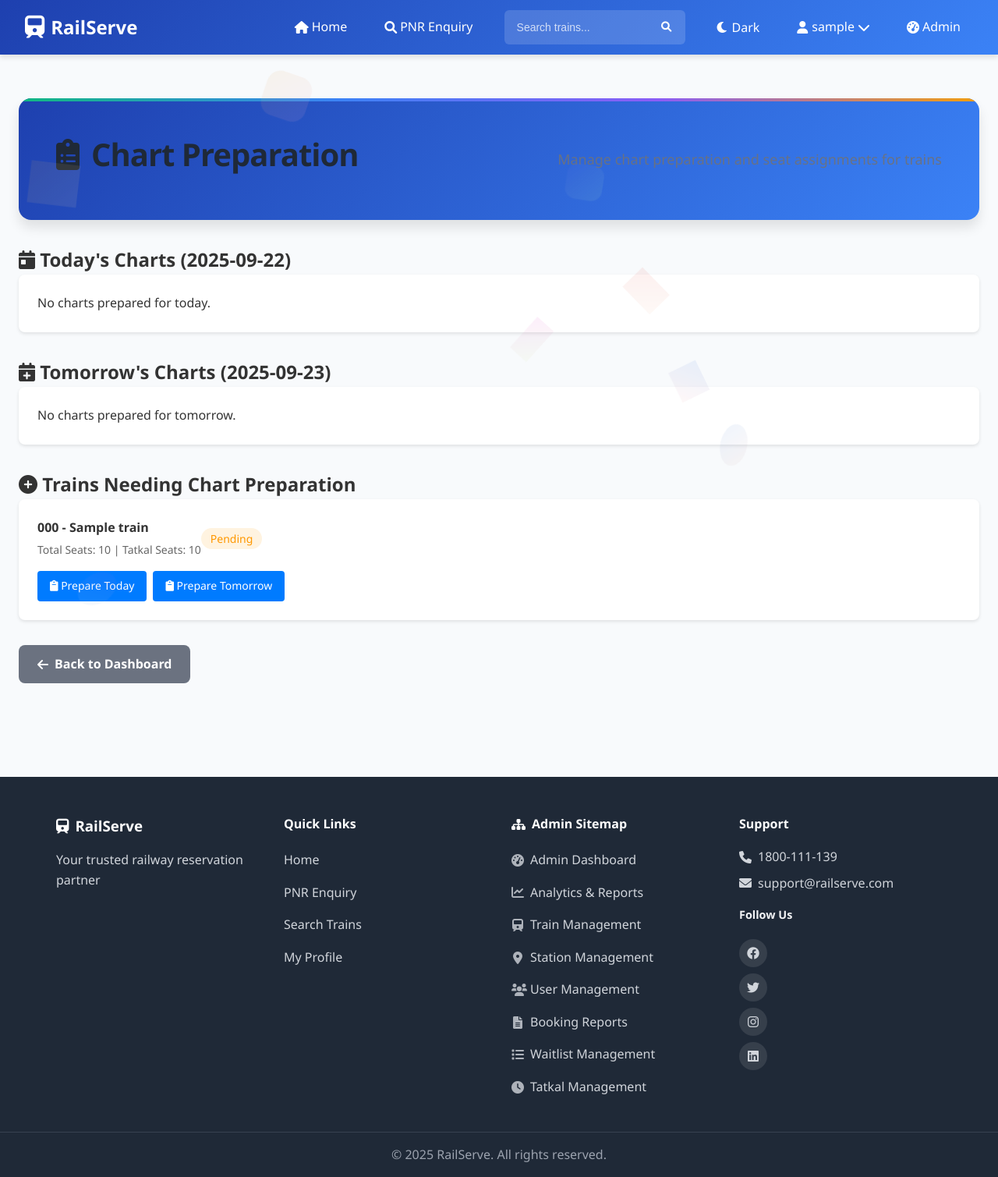
After one commit to Hemanth509h/RailServe, a Flask app: page /admin/chart_preparation in a window 1280 px wide. The commit adds this page. Shown: the whole page at 78% size. Run offline with Flask 3, Linux system fonts and the light colour scheme; a user stored in the database is signed in; tables that the repository leaves empty hold one stand-in row (values such as "Sample post").

Commit message:
Add chart preparation functionality and improve group seat allocation
Implement chart preparation feature for admin, including manual preparation and finalization. Enhance seat allocation logic to better coordinate seating for group bookings by assigning them to the same coach.

Replit-Commit-Author: Agent
Replit-Commit-Session-Id: 27ee42b8-6846-4f2a-81d1-d54d50c054e8
Replit-Commit-Checkpoint-Type: intermediate_checkpoint
Replit-Commit-Screenshot-Url: https://storage.googleapis.com/screenshot-production-us-central1/dd1a2d1c-6d04-4d0b-a565-22eb7e06a80e/27ee42b8-6846-4f2a-81d1-d54d50c054e8/5A4aAy7

```diff
--- /dev/null
+++ b/templates/admin/chart_preparation.html
@@ -0,0 +1,240 @@
+{% extends "base.html" %}
+
+{% block title %}Chart Preparation - Admin{% endblock %}
+
+{% block head %}
+<link rel="stylesheet" href="{{ url_for('static', filename='css/admin.css') }}">
+<style>
+.chart-section {
+    margin-bottom: 2rem;
+}
+
+.chart-card {
+    background: white;
+    border-radius: 8px;
+    padding: 1.5rem;
+    box-shadow: 0 2px 4px rgba(0,0,0,0.1);
+    margin-bottom: 1rem;
+}
+
+.chart-header {
+    display: flex;
+    justify-content: between;
+    align-items: center;
+    margin-bottom: 1rem;
+}
+
+.chart-status {
+    padding: 0.25rem 0.75rem;
+    border-radius: 20px;
+    font-size: 0.875rem;
+    font-weight: 500;
+}
+
+.status-prepared {
+    background-color: #e7f3ff;
+    color: #0066cc;
+}
+
+.status-final {
+    background-color: #e7ffe7;
+    color: #00cc00;
+}
+
+.status-pending {
+    background-color: #fff3e0;
+    color: #ff9800;
+}
+
+.chart-actions {
+    display: flex;
+    gap: 0.5rem;
+}
+
+.btn-prepare, .btn-finalize {
+    padding: 0.5rem 1rem;
+    border: none;
+    border-radius: 4px;
+    text-decoration: none;
+    font-size: 0.875rem;
+    cursor: pointer;
+}
+
+.btn-prepare {
+    background-color: #007bff;
+    color: white;
+}
+
+.btn-finalize {
+    background-color: #28a745;
+    color: white;
+}
+
+.btn-prepare:hover {
+    background-color: #0056b3;
+    text-decoration: none;
+    color: white;
+}
+
+.btn-finalize:hover {
+    background-color: #1e7e34;
+    text-decoration: none;
+    color: white;
+}
+
+.train-info {
+    display: flex;
+    flex-direction: column;
+    gap: 0.25rem;
+}
+
+.train-number {
+    font-weight: bold;
+    color: #333;
+}
+
+.train-name {
+    color: #666;
+    font-size: 0.875rem;
+}
+</style>
+{% endblock %}
+
+{% block content %}
+<div class="admin-container">
+    <div class="admin-header">
+        <h1><i class="fas fa-clipboard-list"></i> Chart Preparation</h1>
+        <p>Manage chart preparation and seat assignments for trains</p>
+    </div>
+
+    <div class="chart-section">
+        <h2><i class="fas fa-calendar-day"></i> Today's Charts ({{ today }})</h2>
+        {% if charts_today %}
+            {% for chart, train in charts_today %}
+                <div class="chart-card">
+                    <div class="chart-header">
+                        <div class="train-info">
+                            <div class="train-number">{{ train.number }} - {{ train.name }}</div>
+                            <div class="train-name">
+                                Journey Date: {{ chart.journey_date.strftime('%Y-%m-%d') }}
+                            </div>
+                        </div>
+                        <div>
+                            <span class="chart-status status-{{ chart.status }}">
+                                {{ chart.status.title() }}
+                            </span>
+                        </div>
+                    </div>
+                    <div class="chart-details">
+                        <p><strong>Chart Prepared:</strong>
+                            {% if chart.chart_prepared_at %}
+                                {{ chart.chart_prepared_at.strftime('%Y-%m-%d %H:%M:%S') }}
+                            {% else %}
+                                Not prepared
+                            {% endif %}
+                        </p>
+                        {% if chart.final_chart_at %}
+                            <p><strong>Final Chart:</strong> {{ chart.final_chart_at.strftime('%Y-%m-%d %H:%M:%S') }}</p>
+                        {% endif %}
+                        <p><strong>Confirmed from Waitlist:</strong> {{ chart.confirmed_from_waitlist or 0 }}</p>
+                        <p><strong>Cancelled Waitlist:</strong> {{ chart.cancelled_waitlist or 0 }}</p>
+                    </div>
+                    <div class="chart-actions">
+                        {% if chart.status != 'final' %}
+                            <a href="{{ url_for('admin.finalize_chart_manual', train_id=train.id, journey_date=chart.journey_date.strftime('%Y-%m-%d')) }}"
+                               class="btn-finalize">
+                                <i class="fas fa-check"></i> Finalize Chart
+                            </a>
+                        {% endif %}
+                    </div>
+                </div>
+            {% endfor %}
+        {% else %}
+            <div class="chart-card">
+                <p>No charts prepared for today.</p>
+            </div>
+        {% endif %}
+    </div>
+
+    <div class="chart-section">
+        <h2><i class="fas fa-calendar-plus"></i> Tomorrow's Charts ({{ tomorrow }})</h2>
+        {% if charts_tomorrow %}
+            {% for chart, train in charts_tomorrow %}
+                <div class="chart-card">
+                    <div class="chart-header">
+                        <div class="train-info">
+                            <div class="train-number">{{ train.number }} - {{ train.name }}</div>
+                            <div class="train-name">
+                                Journey Date: {{ chart.journey_date.strftime('%Y-%m-%d') }}
+                            </div>
+                        </div>
+                        <div>
+                            <span class="chart-status status-{{ chart.status }}">
+                                {{ chart.status.title() }}
+                            </span>
+                        </div>
+                    </div>
+                    <div class="chart-details">
+                        <p><strong>Chart Prepared:</strong>
+                            {% if chart.chart_prepared_at %}
+                                {{ chart.chart_prepared_at.strftime('%Y-%m-%d %H:%M:%S') }}
+                            {% else %}
+                                Not prepared
+                            {% endif %}
+                        </p>
+                        <p><strong>Confirmed from Waitlist:</strong> {{ chart.confirmed_from_waitlist or 0 }}</p>
+                        <p><strong>Cancelled Waitlist:</strong> {{ chart.cancelled_waitlist or 0 }}</p>
+                    </div>
+                </div>
+            {% endfor %}
+        {% else %}
+            <div class="chart-card">
+                <p>No charts prepared for tomorrow.</p>
+            </div>
+        {% endif %}
+    </div>
+
+    <div class="chart-section">
+        <h2><i class="fas fa-plus-circle"></i> Trains Needing Chart Preparation</h2>
+        {% if trains_needing_charts %}
+            {% for train in trains_needing_charts %}
+                <div class="chart-card">
+                    <div class="chart-header">
+                        <div class="train-info">
+                            <div class="train-number">{{ train.number }} - {{ train.name }}</div>
+                            <div class="train-name">
+                                Total Seats: {{ train.total_seats }} | Tatkal Seats: {{ train.tatkal_seats or 0 }}
+                            </div>
+                        </div>
+                        <div>
+                            <span class="chart-status status-pending">
+                                Pending
+                            </span>
+                        </div>
+                    </div>
+                    <div class="chart-actions">
+                        <a href="{{ url_for('admin.prepare_chart_manual', train_id=train.id, journey_date=today.strftime('%Y-%m-%d')) }}"
+                           class="btn-prepare">
+                            <i class="fas fa-clipboard"></i> Prepare Today
+                        </a>
+                        <a href="{{ url_for('admin.prepare_chart_manual', train_id=train.id, journey_date=tomorrow.strftime('%Y-%m-%d')) }}"
+                           class="btn-prepare">
+                            <i class="fas fa-clipboard"></i> Prepare Tomorrow
+                        </a>
+                    </div>
+                </div>
+            {% endfor %}
+        {% else %}
+            <div class="chart-card">
+                <p>All active trains have charts prepared.</p>
+            </div>
+        {% endif %}
+    </div>
+
+    <div class="admin-actions">
+        <a href="{{ url_for('admin.dashboard') }}" class="btn btn-secondary">
+            <i class="fas fa-arrow-left"></i> Back to Dashboard
+        </a>
+    </div>
+</div>
+{% endblock %}
--- a/templates/admin/dashboard.html
+++ b/templates/admin/dashboard.html
@@ -146,6 +146,12 @@
                 <i class="fas fa-list-ol"></i>
                 <h4>Waitlist Management</h4>
                 <p>Monitor & process passenger waitlists</p>
+            </a>
+
+            <a href="{{ url_for('admin.chart_preparation') }}" class="action-card operations">
+                <i class="fas fa-clipboard-list"></i>
+                <h4>Chart Preparation</h4>
+                <p>Prepare charts and finalize seat assignments</p>
             </a>
 
             <a href="{{ url_for('admin.waitlist_details') }}" class="action-card operations">
```
Also changed, not shown: src/admin.py (+84 -3 lines), src/seat_allocation.py (+100 -10 lines).
